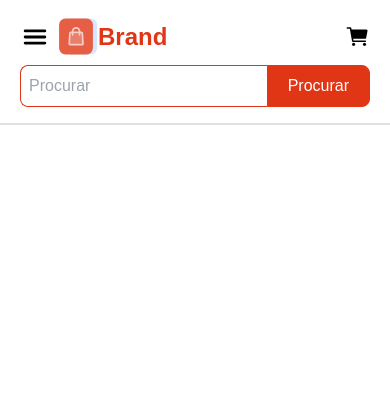
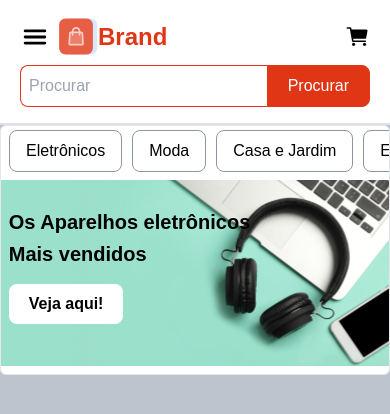
Before and after one commit to MatheusSCristo/ecommerce-front, a Next.js app: page / in a window 390 px wide. Shown: the top 414 px of the page. Built offline with nearby package versions, Linux system fonts and the light colour scheme; a web font is replaced by a local one.

Commit message:
feat:Add primary box

```diff
--- a/package.json
+++ b/package.json
@@ -12,7 +12,8 @@
     "next": "14.1.4",
     "react": "^18",
     "react-dom": "^18",
-    "react-icons": "^5.0.1"
+    "react-icons": "^5.0.1",
+    "swiper": "^11.1.1"
   },
   "devDependencies": {
     "@types/node": "^20",
--- a/src/app/components/Navbar/Icons.tsx
+++ b/src/app/components/Navbar/Icons.tsx
@@ -7,8 +7,7 @@ import Cart from "./Cart";
 
 const Icons = () => {
   const [accountDesktopIsOpen, setAccountDesktopIsOpen] = useState(false);
-  const [cartMenuIsOpen, setCartMenuIsOpen] = useState(true);
-
+  const [cartMenuIsOpen, setCartMenuIsOpen] = useState(false);
 
   return (
     <div className="md:flex gap-10 hidden">
--- a/src/app/components/Navbar/index.tsx
+++ b/src/app/components/Navbar/index.tsx
@@ -11,7 +11,6 @@ import Cart from "./Cart";
 const  Navbar = () => {
   const [search, setSearch] = useState("");
   const [accountMobileIsOpen, setMenuMobileIsOpen] = useState(false);
-  const [cartMobileIsOpen,setCartMobileIsOpen]=useState(true);
 
   return (
     <header className="sticky top-0 flex flex-col gap-2 md:gap-0 md:flex-row md:items-center w-full justify-evenly py-4 border-b-gray-300 border-b-2 relative">
--- /dev/null
+++ b/src/app/components/PrimaryBox/MobileCategoriesSlider.tsx
@@ -0,0 +1,26 @@
+"use client";
+import { A11y, Navigation, Pagination, Scrollbar } from "swiper/modules";
+import { Swiper, SwiperSlide } from "swiper/react";
+import 'swiper/css';
+import 'swiper/css/navigation';
+import 'swiper/css/pagination';
+import 'swiper/css/scrollbar'
+
+const MobileCategoriesSlider = ({ categories }: { categories: string[] }) => {
+  return (
+    <>
+      <Swiper
+        className="px-2 pt-1"
+        spaceBetween={10}
+        slidesPerView={3}
+        modules={[Navigation, Pagination, Scrollbar, A11y]}
+      >
+        {categories.map((category) => (
+          <SwiperSlide className="w-fit py-2 px-4 border-gray-500 border rounded-lg" key={category}>{category}</SwiperSlide>
+        ))}
+      </Swiper>
+    </>
+  );
+};
+
+export default MobileCategoriesSlider;
--- a/src/app/components/PrimaryBox/index.tsx
+++ b/src/app/components/PrimaryBox/index.tsx
@@ -1,4 +1,6 @@
+import Image from "next/image";
 import React from "react";
+import MobileCategoriesSlider from "./MobileCategoriesSlider";
 
 const PrimaryBox = () => {
   const categories = [
@@ -17,15 +19,39 @@ const PrimaryBox = () => {
   ];
 
   return (
-  <div className="bg-white border border-dark-200 rounded-lg">
-    <div>
-        {categories.map((category)=>(
-            <div>
-                <span>{category}</span>
-            </div>
+    <div className="bg-white border border-dark-200 rounded-md md:p-3 flex flex-col md:flex-row gap-2 md:h-[450px] h-[250px]">
+      <div className="md:hidden">
+        {<MobileCategoriesSlider categories={categories} />}
+      </div>
+      <div className="md:flex flex-col hidden">
+        {categories.map((category) => (
+          <span className="p-1 hover:bg-gray-200 w-full rounded-md hover:scale-[1.01]" key={category}>
+            {category}
+          </span>
         ))}
+        <span className="p-1 hover:bg-gray-200 w-full rounded-md hover:scale-[1.01]">Ver mais...</span>
+      </div>
+      <div className="flex-1 relative ">
+        <Image
+          src={"/images/primaryBanner.svg"}
+          alt="Banner principal"
+          fill
+          className="object-cover"
+        />
+        <div className="absolute left-[2%] top-[15%] flex flex-col gap-4">
+          <div className="gap-1 flex flex-col">
+            <h1 className="text-xl md:text-3xl font-bold">
+              Os Aparelhos eletrônicos
+            </h1>
+            <h1 className="text-xl md:text-3xl font-bold">Mais vendidos</h1>
+          </div>
+          <button className="bg-white px-5 py-2 rounded-lg w-fit font-bold">
+            Veja aqui!
+          </button>
+        </div>
+      </div>
+      <div></div>
     </div>
-  </div>
   );
 };
 
--- a/src/app/page.tsx
+++ b/src/app/page.tsx
@@ -3,8 +3,8 @@ import PrimaryBox from './components/PrimaryBox'
 
 const Home = () => {
   return (
-    <div className='flex flex-col'>
-      {/* <PrimaryBox/> */}
+    <div className='flex flex-col bg-gray-400 min-h-screen md:p-5'>
+      <PrimaryBox/>
     </div>
   )
 }
--- a/tailwind.config.ts
+++ b/tailwind.config.ts
@@ -1,6 +1,7 @@
 import type { Config } from "tailwindcss";
 
 const config: Config = {
+  important: true,
   content: [
     "./src/pages/**/*.{js,ts,jsx,tsx,mdx}",
     "./src/components/**/*.{js,ts,jsx,tsx,mdx}",
```
Also changed, not shown: public/images/primaryBanner.svg (added), 1 other file (tests, documents, lock files or other folders).
